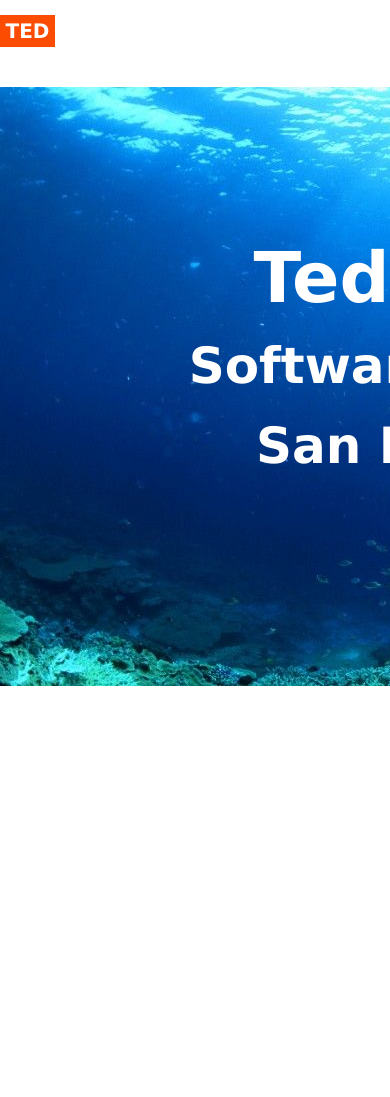
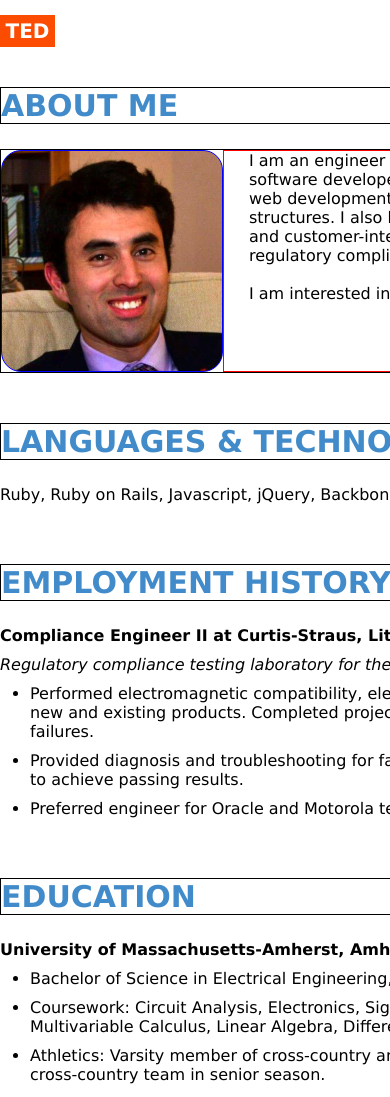
Before and after one commit to tedbreen/tedbreen.github.io, a plain HTML site: page index.html in a window 390 px wide. Shown: the top 1097 px of the page. Before the commit the page ends 844 px from the top, so only its background shows below. Drawn offline with Linux system fonts and the light colour scheme.

```diff
--- a/index.html
+++ b/index.html
@@ -84,8 +84,8 @@
       var homeLink = document.getElementById("home-link");
       var homeDiv = document.getElementById("home");
 
-      homeDiv.style.display = "block";
-      currentDiv = homeDiv;
+      aboutDiv.style.display = "block";
+      currentDiv = aboutDiv;
 
       changeDiv( aboutLink, aboutDiv );
       changeDiv( contactLink, contactDiv );
--- a/stylesheet.css
+++ b/stylesheet.css
@@ -147,8 +147,14 @@ h2 {
   font-size: 30px;
   margin-bottom: 25px;
   color: #428bca;
+  border: 1px solid black;
+}
+div#summary {
+  border: 1px solid black;
+  /*height: 300px;*/
 }
 div#summary-photo {
+  border: 1px solid blue;
   background-image: url(images/github_avatar.png);
   border-radius: 20px;
   width: 220px;
@@ -156,8 +162,10 @@ div#summary-photo {
   display: inline-block;
 }
 div#summary-words {
+  border: 1px solid red;
   position: absolute;
   width: 645px;
+  height: 220px;
   display: inline-block;
   padding-left: 25px;
 }
```
